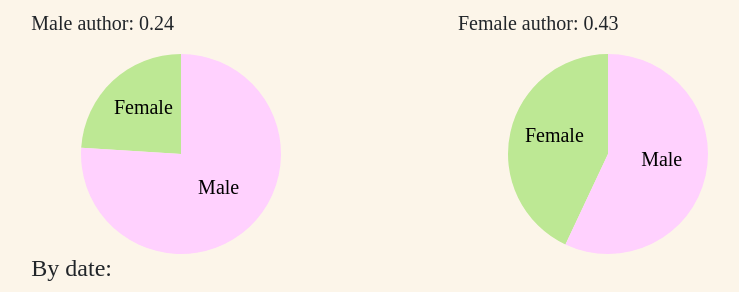
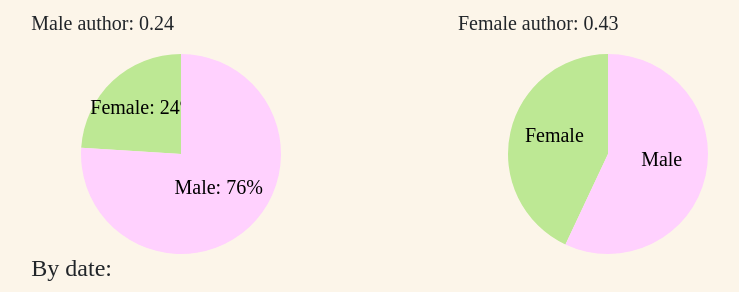
Before and after one commit to dhmit/gender_novels_site, a Flask app: page /info/subject_object_pronoun_analysis in a window 1280 px wide. Shown: the part 3539-3831 px from the top of the page, without its empty margins (197-936 px from the left). Run offline with Flask 2, Linux system fonts and the light colour scheme; some libraries are stand-ins or nearby versions; some web fonts are replaced.

Commit message:
updated documentation for makePieChart

```diff
--- a/static/pie_chart.js
+++ b/static/pie_chart.js
@@ -3,8 +3,8 @@
 /**
  * Constructs a labeled pie chart.
  *
- * @param dataset
- * @param svg_id
+ * @param dataset: dictionary where keys are name, value (percentage), and color (hex)
+ * @param svg_id: id attribute to svg for placement of the graph
  */
 
 function makePieChart (dataset, svg_id) {
--- a/templates/subject_object_analysis.html
+++ b/templates/subject_object_analysis.html
@@ -151,7 +151,7 @@
         </div>
     </div>
     <script>
-        makePieChart([{name: "Female", val: 24, color:'#BDE894'}, {name: "Male", val: 76, color:'#FFD1FE'}], '#svg_6');
+        makePieChart([{name: "Female: 24%", val: 24, color:'#BDE894'}, {name: "Male: 76%", val: 76, color:'#FFD1FE'}], '#svg_6');
         makePieChart([{name: "Female", val: 43, color:'#BDE894'}, {name: "Male", val: 57, color:'#FFD1FE'}], '#svg_7');
         makePieChart([{name: "Subject", val: 72, color:'#BDE894'}, {name: "Object", val: 28, color:'#FFD1FE'}], '#svg_0');
         makePieChart([{name: "Subject", val: 45, color:'#BDE894'}, {name: "Object", val: 55, color:'#FFD1FE'}], '#svg_1');
```
